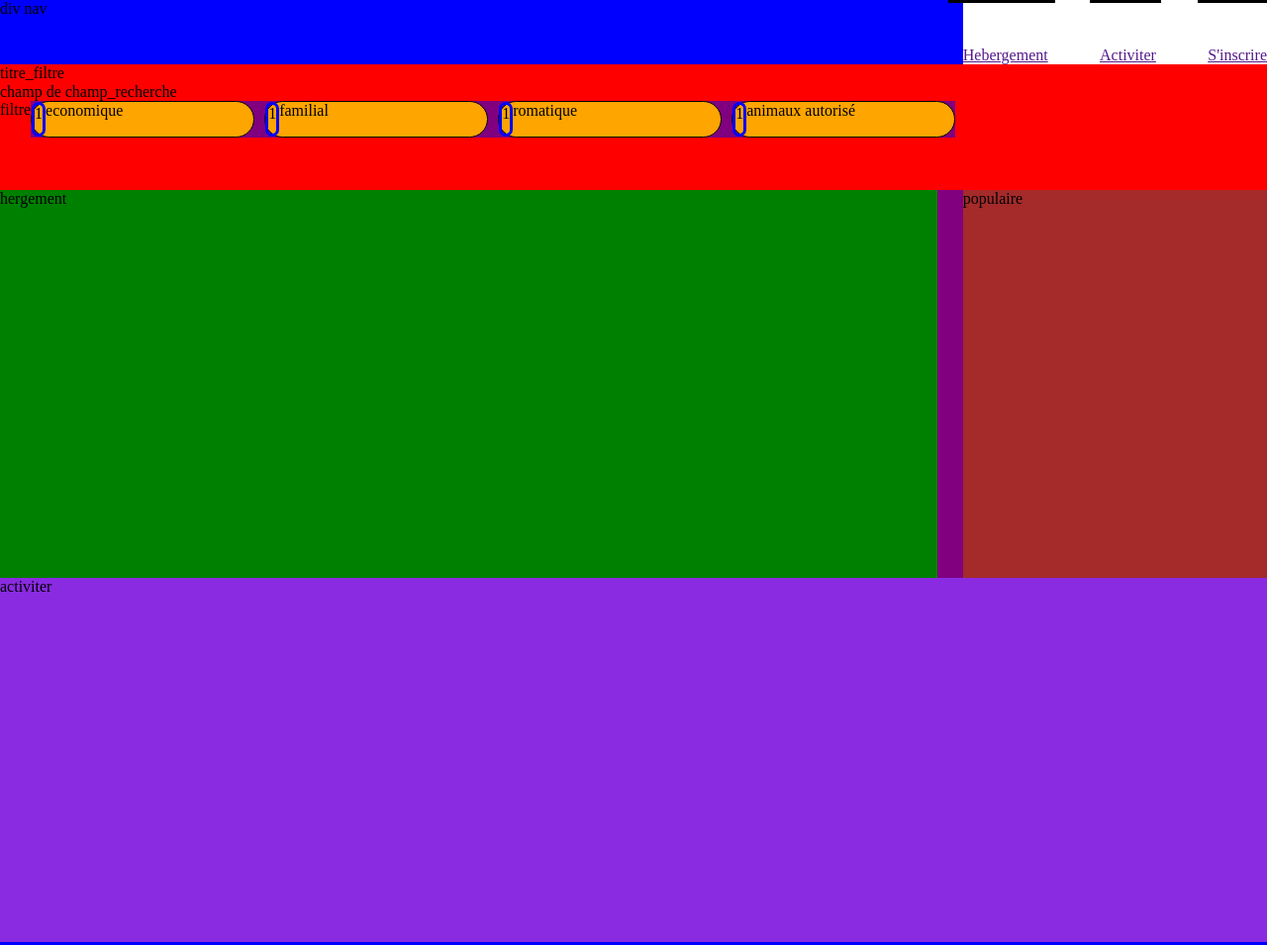
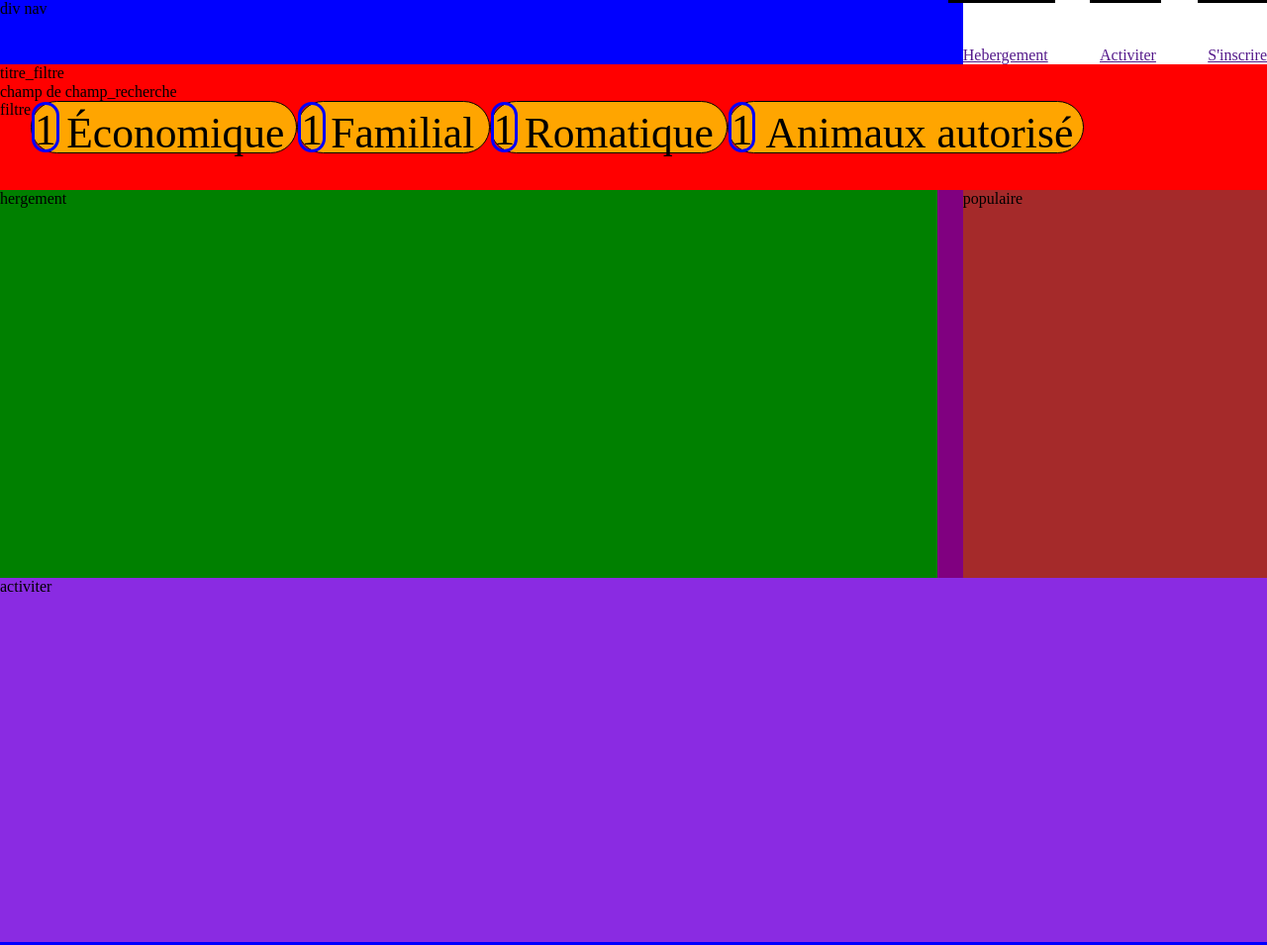
Before and after one commit to mysteriou13/project_index, a plain HTML site: page index.html in a window 1280 px wide. Shown: the top 955 px of the page at 99% size. Drawn offline with Linux system fonts and the light colour scheme.

Commit message:
ajout marge au filtre

```diff
--- a/index.html
+++ b/index.html
@@ -104,9 +104,18 @@
 
                                     <div  class = "div_filtre">
 
+
                                         <div class = "bordure_icone"> 1</div>
 
-                                        economique
+                                        <div class = "text_filtre">
+
+                                        Économique
+
+
+                                       </div>
+
+
+
 
                                     </div>
 
@@ -114,19 +123,35 @@
 
                                             <div class = "bordure_icone">  1</div>
 
-                                            familial
+                                            <div class = "text_filtre">
+
+                                            Familial
+
+                                          </div>
 
                                             </div>
 
                                             <div class = "div_filtre">
                                                 <div class = "bordure_icone"> 1</div>
-                                                romatique
+
+                                                <div class = "text_filtre">
+
+                                                Romatique
+
                                                 </div>
+
+                                            </div>
 
                                                 <div class ="div_filtre">
                                                     <div class = "bordure_icone">  1</div>
-                                                    animaux autorisé
-                                                    </div>
+
+                                                    <div class = "text_filtre">
+
+                                                    Animaux&nbsp;autorisé
+
+                                                </div>
+
+                                                </div>
                                 </div>
 
 
--- a/style.css
+++ b/style.css
@@ -100,9 +100,10 @@ height: 34%;
 
   display: flex;
   justify-content: space-between;
-  background-color: purple;
-  width: 73%;
-  height: 32%;
+
+  width: 76%;
+  height: 46%;
+  font-size: 272%;
 }
 
 .div_filtre{
@@ -110,11 +111,21 @@ height: 34%;
   display: flex;
 
   background-color: orange;
-  width: 24%;
+
   border: 1px solid;
 
   border-radius: 30px;
 
+  padding-right: 2%;
+
+
+}
+
+.text_filtre{
+
+  padding-left: 3%;
+
+  padding-top: 6px;
 
 }
 
```
